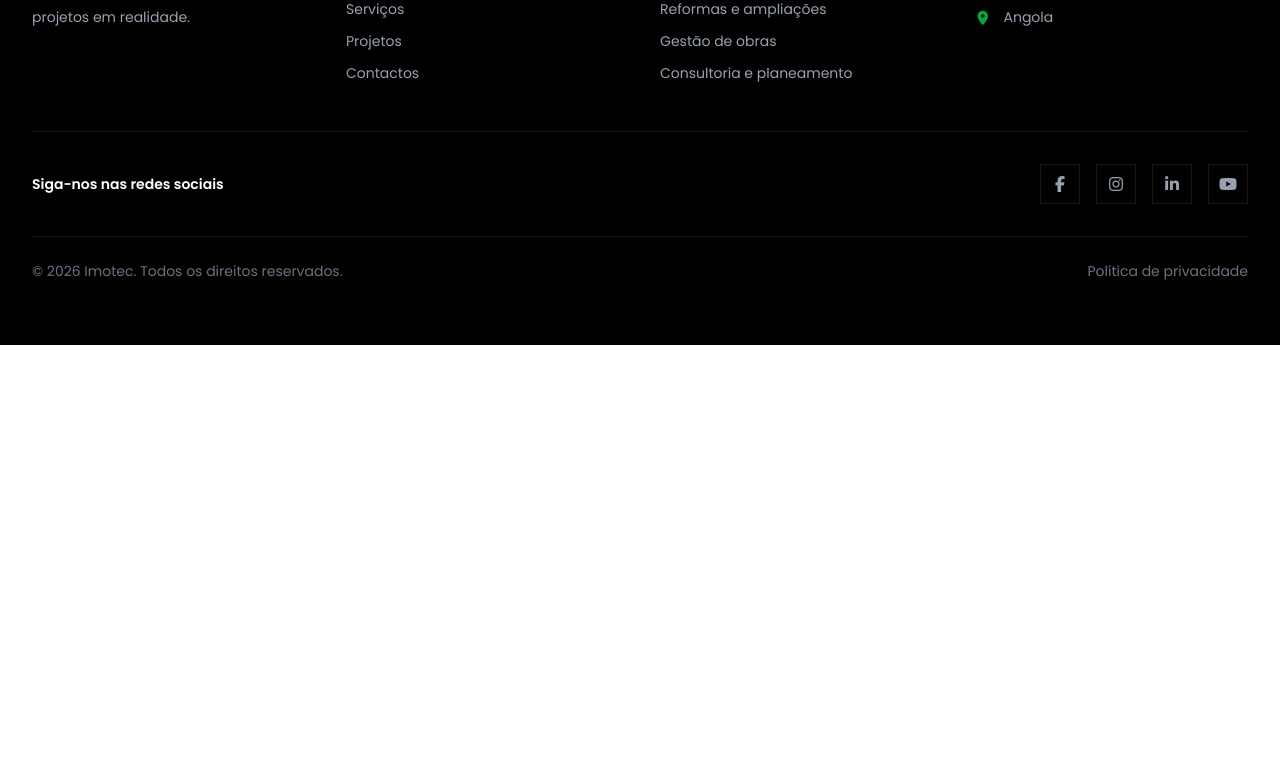
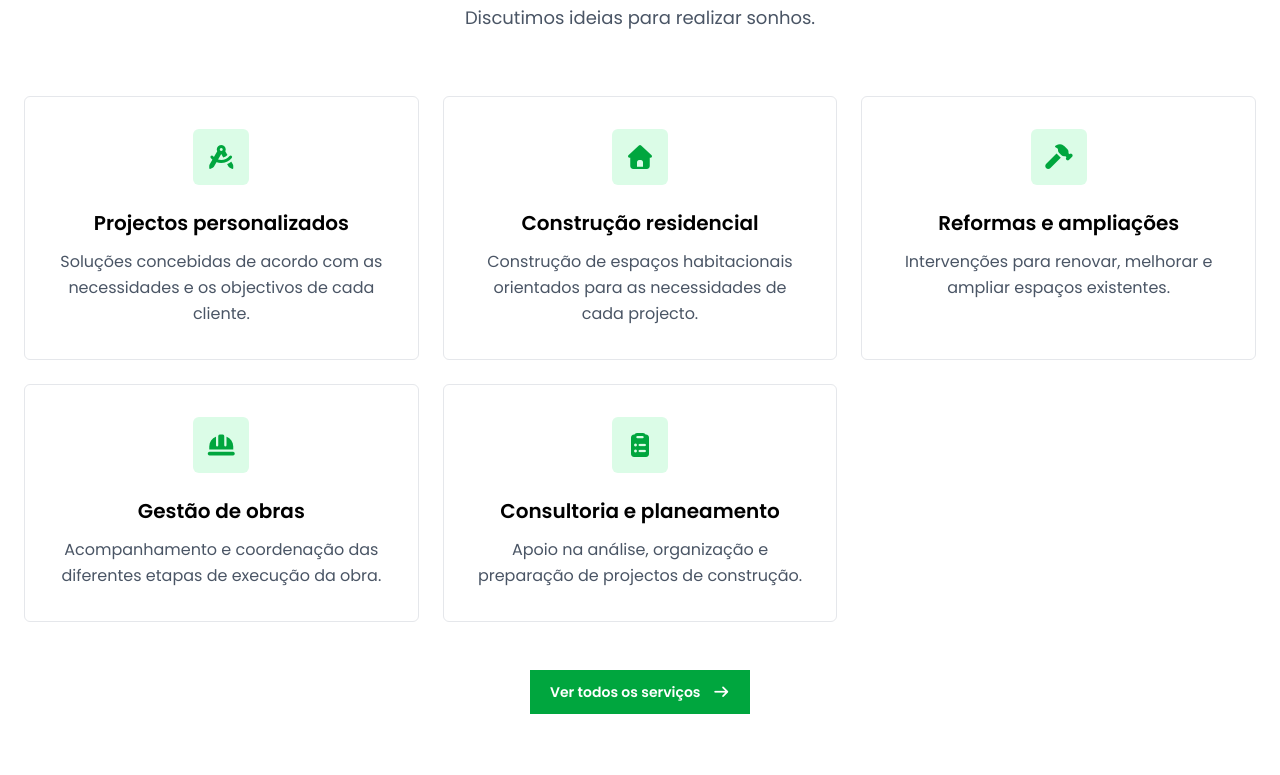
Before and after one commit to nsimbaafonso/imotec, a Next.js app: page / in a window 1280 px wide. Shown: the part 1805-2580 px from the top of the page. Before the commit the page ends 2150 px from the top, so only its background shows below. Built offline with nearby package versions, Linux system fonts and the light colour scheme.

Commit message:
Seção de serviços da home feita

```diff
--- a/src/components/home/ServicosPrincipais.jsx
+++ b/src/components/home/ServicosPrincipais.jsx
@@ -2,6 +2,89 @@
 
 import ButtonLink from "@/components/ui/ButtonLink";
 
+const servicos = [
+  {
+    id: 1,
+    icon: "fas fa-drafting-compass",
+    title: "Projectos personalizados",
+    description:
+      "Soluções concebidas de acordo com as necessidades e os objectivos de cada cliente.",
+  },
+  {
+    id: 2,
+    icon: "fas fa-house",
+    title: "Construção residencial",
+    description:
+      "Construção de espaços habitacionais orientados para as necessidades de cada projecto.",
+  },
+  {
+    id: 3,
+    icon: "fas fa-hammer",
+    title: "Reformas e ampliações",
+    description:
+      "Intervenções para renovar, melhorar e ampliar espaços existentes.",
+  },
+  {
+    id: 4,
+    icon: "fas fa-helmet-safety",
+    title: "Gestão de obras",
+    description:
+      "Acompanhamento e coordenação das diferentes etapas de execução da obra.",
+  },
+  {
+    id: 5,
+    icon: "fas fa-clipboard-list",
+    title: "Consultoria e planeamento",
+    description:
+      "Apoio na análise, organização e preparação de projectos de construção.",
+  },
+];
+
 export default function ServicosPrincipais() {
-  return <section></section>;
+  return (
+    <section className="bg-white px-6 py-16 sm:py-20 lg:py-24">
+      <div className="mx-auto max-w-7xl">
+        {/* Cabeçalho */}
+        <div className="mx-auto max-w-2xl text-center">
+          <h2 className="text-3xl font-bold leading-tight tracking-tight text-black sm:text-4xl lg:text-5xl">
+            Conheça os nossos serviços
+          </h2>
+
+          <p className="mt-4 text-base leading-relaxed text-gray-600 sm:text-lg">
+            Discutimos ideias para realizar sonhos.
+          </p>
+        </div>
+
+        {/* Cartões de serviços */}
+        <div className="mt-12 grid grid-cols-1 gap-6 sm:grid-cols-2 lg:mt-16 lg:grid-cols-3">
+          {servicos.map((servico) => (
+            <article
+              key={servico.id}
+              className="group rounded-md border border-gray-200 bg-white p-6 text-center transition-all duration-300 hover:-translate-y-1 hover:border-green-600 hover:shadow-lg sm:p-8"
+            >
+              <div className="mx-auto flex size-14 items-center justify-center rounded-md bg-green-100 text-green-600 transition-colors duration-300 group-hover:bg-green-600 group-hover:text-white">
+                <i className={`${servico.icon} text-2xl`} aria-hidden="true" />
+              </div>
+
+              <h3 className="mt-6 text-xl font-semibold text-black">
+                {servico.title}
+              </h3>
+
+              <p className="mt-3 text-base leading-relaxed text-gray-600">
+                {servico.description}
+              </p>
+            </article>
+          ))}
+        </div>
+
+        {/* Chamada para acção */}
+        <div className="mt-10 text-center sm:mt-12">
+          <ButtonLink href="/servicos">
+            Ver todos os serviços
+            <i className="fas fa-arrow-right ml-3" aria-hidden="true" />
+          </ButtonLink>
+        </div>
+      </div>
+    </section>
+  );
 }
```
